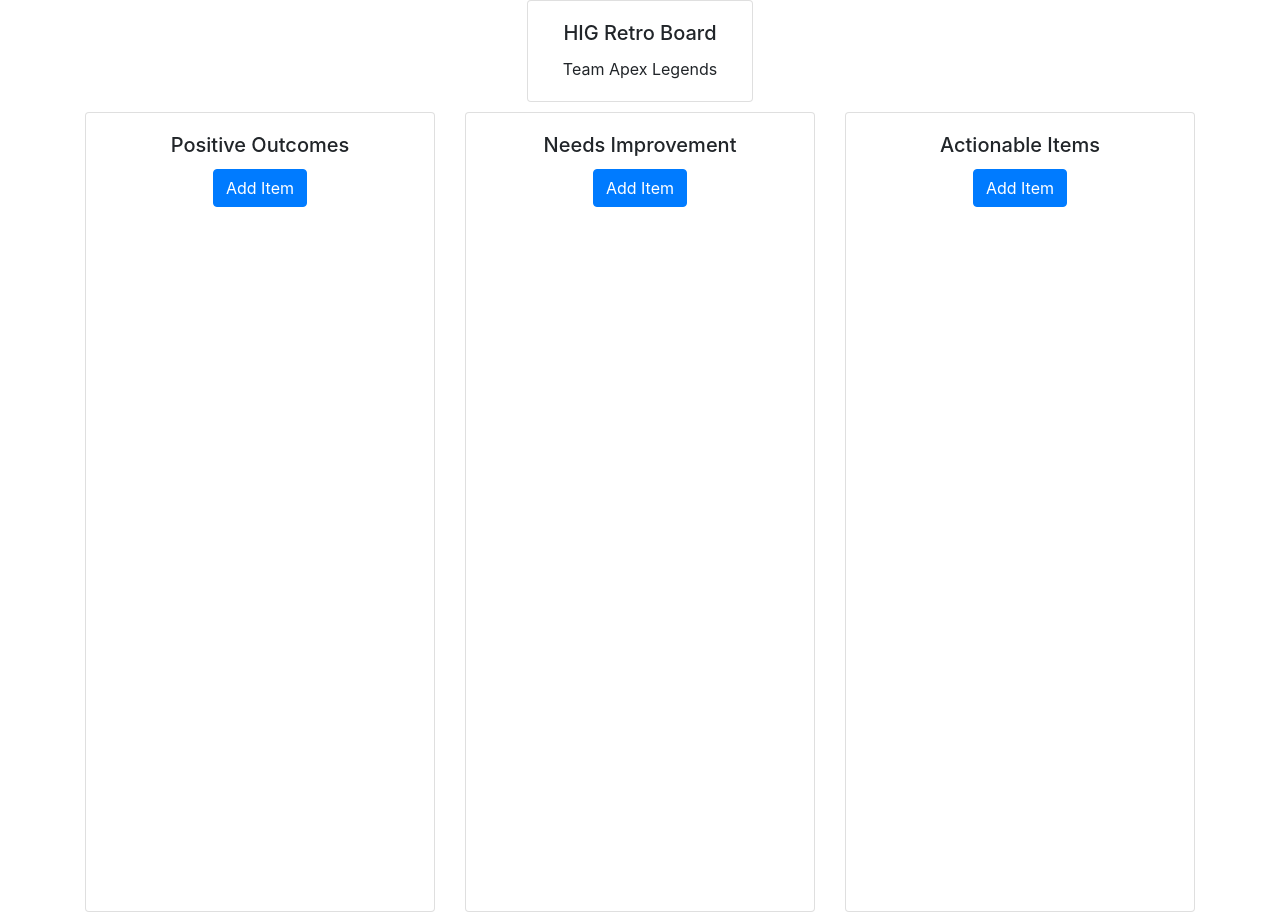
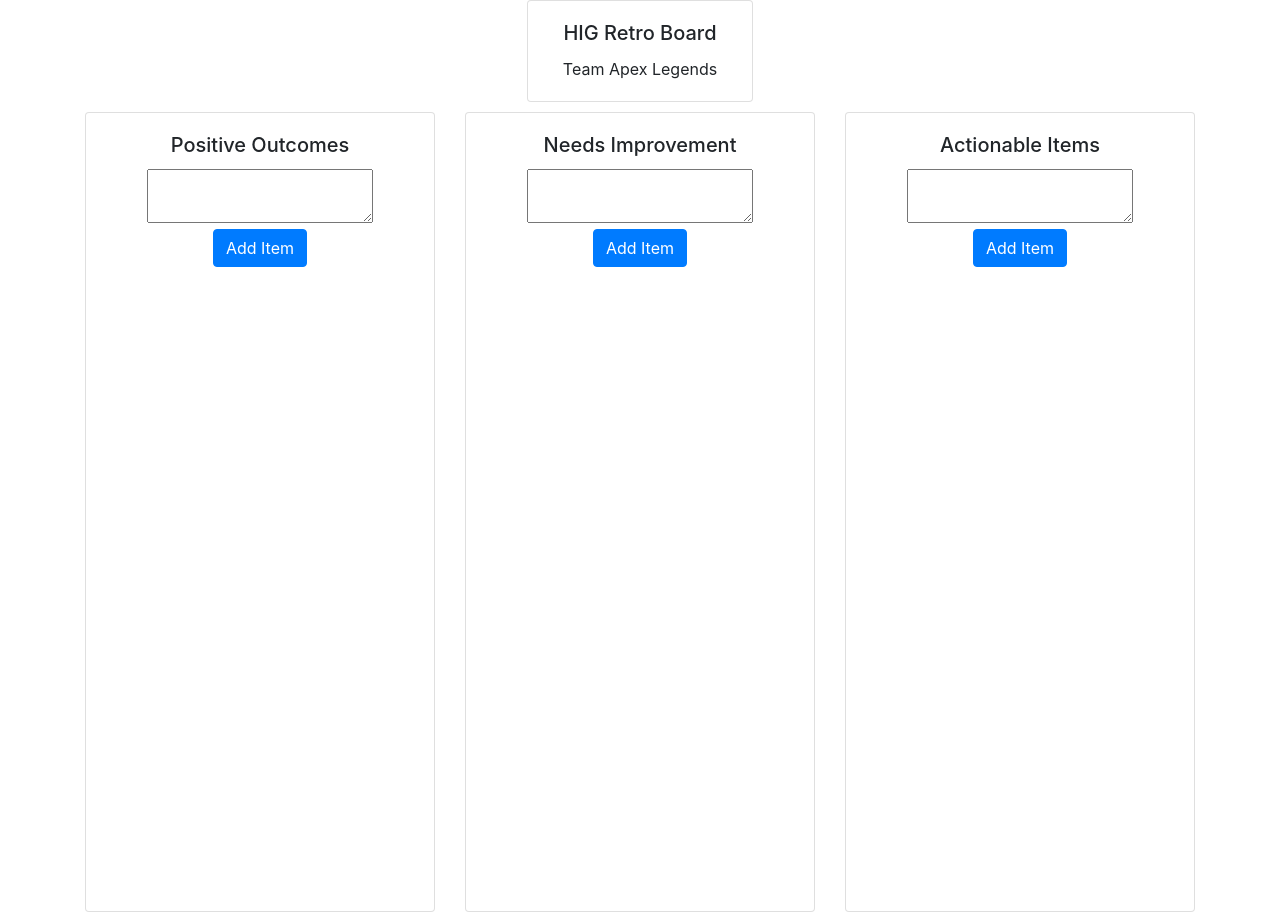
Before and after one commit to xysamrin0/hig-codeathon, a React (Create React App) app: page / in a window 1280 px wide. Built offline with nearby package versions, Linux system fonts and the light colour scheme.

Commit message:
added text input

```diff
--- a/src/App.js
+++ b/src/App.js
@@ -7,19 +7,41 @@
 function App() {
 
   function addWentWell() {
-    setCardList(cardList.concat(<ContentCard text="test"></ContentCard>));
-    console.log(cardList);
+    setCardListPositive(cardListPositive.concat(<ContentCard text={positiveText}></ContentCard>));
+    console.log(cardListPositive);
   }
 
   function addImprove(){
-    console.log("test");
+    setCardListImprove(cardListImprove.concat(<ContentCard text={improveText}></ContentCard>));
+    console.log(cardListImprove);
   }
 
+
   function addActionItem(){
-    console.log("test");
+    setCardListAction(cardListAction.concat(<ContentCard text={actionText}></ContentCard>));
+    console.log(cardListAction);
   }
 
-  const [cardList, setCardList] = useState([]);
+  function handleWentWellText(event){
+    setPositiveText(event.target.value);
+  }
+
+  function handleImproveText(event){
+    setImproveText(event.target.value);
+  }
+
+  function handleActionText(event){
+    setActionText(event.target.value);
+  }
+
+  const [cardListPositive, setCardListPositive] = useState([]);
+  const [positiveText, setPositiveText] = useState("");
+
+  const [cardListImprove, setCardListImprove] = useState([]);
+  const [improveText, setImproveText] = useState("");
+
+  const [cardListAction, setCardListAction] = useState([]);
+  const [actionText, setActionText] = useState("");
 
   return (
     <div className="App">
@@ -40,10 +62,13 @@
           <Col>
             <Card style={{ height: '800px' }}>
               <Card.Body>
+
                 <Card.Title>Positive Outcomes</Card.Title>
                 <Card.Text>
+                <textarea value={positiveText} onChange={handleWentWellText} />
                 <Button onClick={addWentWell}>Add Item</Button>
-                {cardList}
+
+                {cardListPositive}
                 </Card.Text>
               </Card.Body>
             </Card>
@@ -53,7 +78,10 @@
               <Card.Body>
                 <Card.Title>Needs Improvement</Card.Title>
                 <Card.Text>
+                <textarea value={improveText} onChange={handleImproveText} />
                 <Button onClick={addImprove}>Add Item</Button>
+
+                {cardListImprove}
                 </Card.Text>
               </Card.Body>
             </Card>
@@ -63,7 +91,10 @@
               <Card.Body>
                 <Card.Title>Actionable Items</Card.Title>
                 <Card.Text>
+                <textarea value={actionText} onChange={handleActionText} />
                 <Button onClick={addActionItem}>Add Item</Button>
+
+                {cardListAction}
                 </Card.Text>
               </Card.Body>
             </Card>
```
